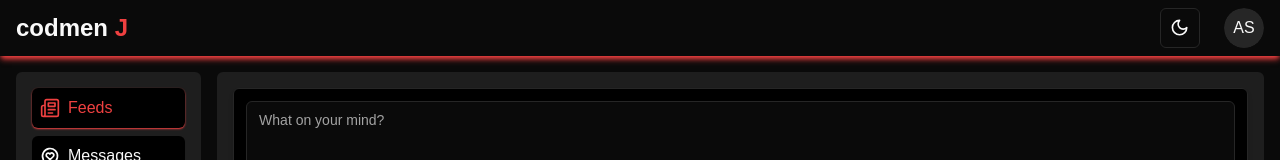
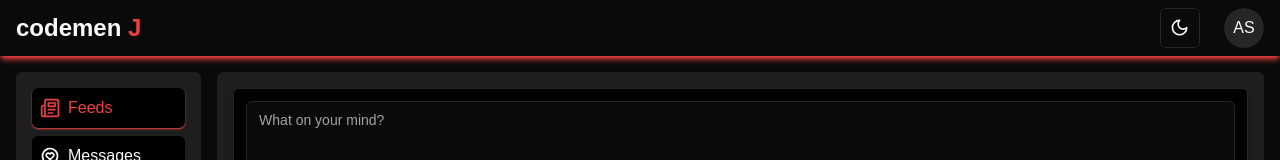
Before and after one commit to iamamitshrma/codmen-jobs, a Next.js app: page / in a window 1280 px wide. Shown: the top 160 px of the page. Built offline with nearby package versions, Linux system fonts and the light colour scheme; a web font is replaced by a local one.

Commit message:
jobs and applied job screen design

```diff
--- a/app/layout.tsx
+++ b/app/layout.tsx
@@ -9,7 +9,7 @@ import Sidebar from "@/components/Sidebar";
 const baloo = Baloo_Paaji_2({ subsets: ["latin"] });
 
 export const metadata: Metadata = {
-  title: "Codmen Jobs",
+  title: "Codemen Jobs",
   description: "Discover Your Next Career Opportunity with Codmen Jobs - Your Premier Job Portal Application for Seamless Employment Matching and Recruitment Solutions!",
 };
 
--- a/components/Navbar.tsx
+++ b/components/Navbar.tsx
@@ -19,7 +19,7 @@ export default function Navbar() {
         <div className="shadow-md shadow-[#cfcfcf] dark:shadow-custom_orange dark:shadow-md py-2 mb-[1rem]">
             <nav className="container flex justify-between items-center">
                 <div>
-                    <Link className="font-bold text-2xl line-clamp-3" href="/">codmen <span className="text-custom_orange">J</span></Link>
+                    <Link className="font-bold text-2xl line-clamp-3" href="/">codemen <span className="text-custom_orange">J</span></Link>
                 </div>
                 <ul className="flex items-center">
                     <li className="me-6"><ThemeToggle /></li>
```
